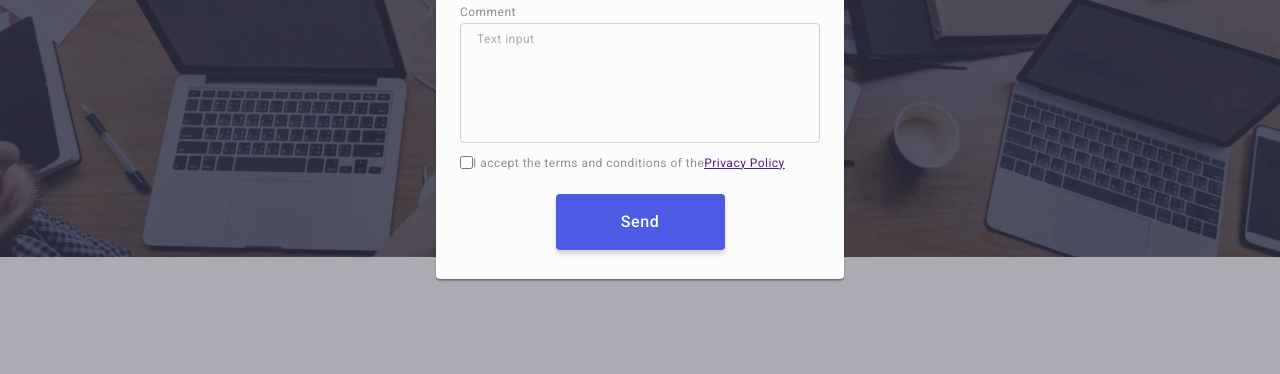
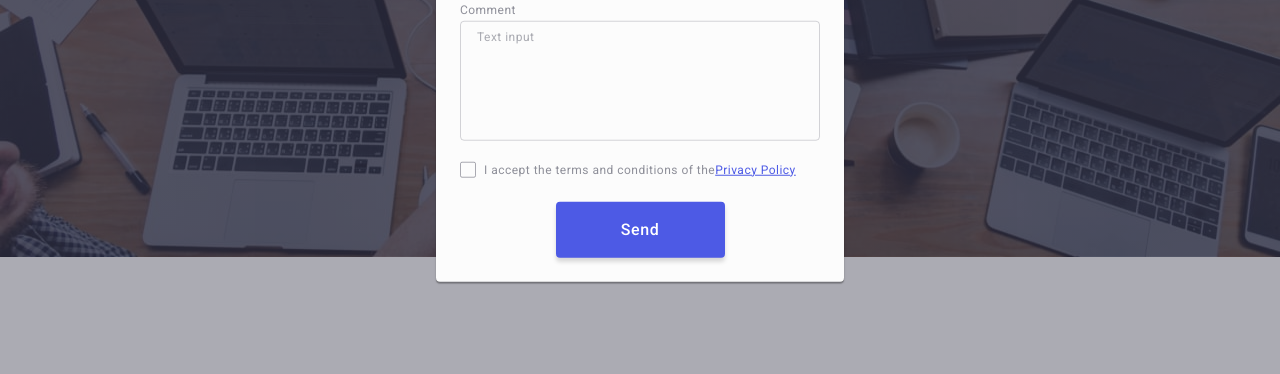
Before and after one commit to OksiPro/goit-markup-hw-06, a plain HTML site: page index.html in a window 1280 px wide. Both pictures are taken after a click on the button "Order Service". Shown: the part 413-787 px from the top of the page. Drawn offline with nearby package versions, Linux system fonts and the light colour scheme.

Commit message:
Update index.html

```diff
--- a/index.html
+++ b/index.html
@@ -423,7 +423,7 @@
                     </svg>
                 </div>
             </div>
-            <div class="form-box">
+            <div class="form-box comment">
                 <label for="user-comment" class="modal-form-field">
                     Comment
                 </label>
@@ -440,8 +440,9 @@
                 id="user-privacy"
                 name="user-privacy"
                 type="checkbox"
-                class="modal-checkbox visually-hiden">
-                <label for="user-privacy" class="modal-checkbox-text">I accept the terms and conditions of the <a href="">Privacy Policy</a></label>
+                class="modal-checkbox visually-hidden">
+                <label for="user-privacy" class="modal-checkbox-text">
+                <span class="modal-icon-checkbox"><svg width="10" height="8" class="icon-checkbox"><use href="./images/icons.svg#icon-checkbox"></use></svg></span> I accept the terms and conditions of the <a href="" class="privacy-checkbox">Privacy Policy</a></label>
             </div>
             <button type="submit" class="modal-form-submit">Send</button>
         </form>
```
